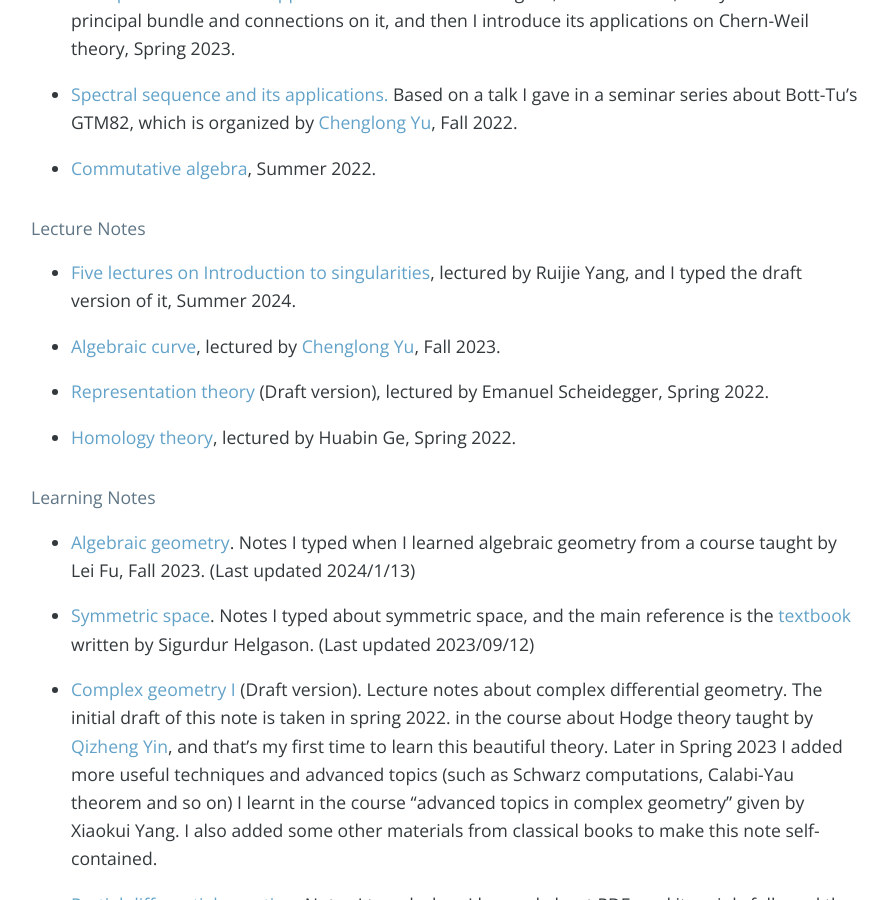
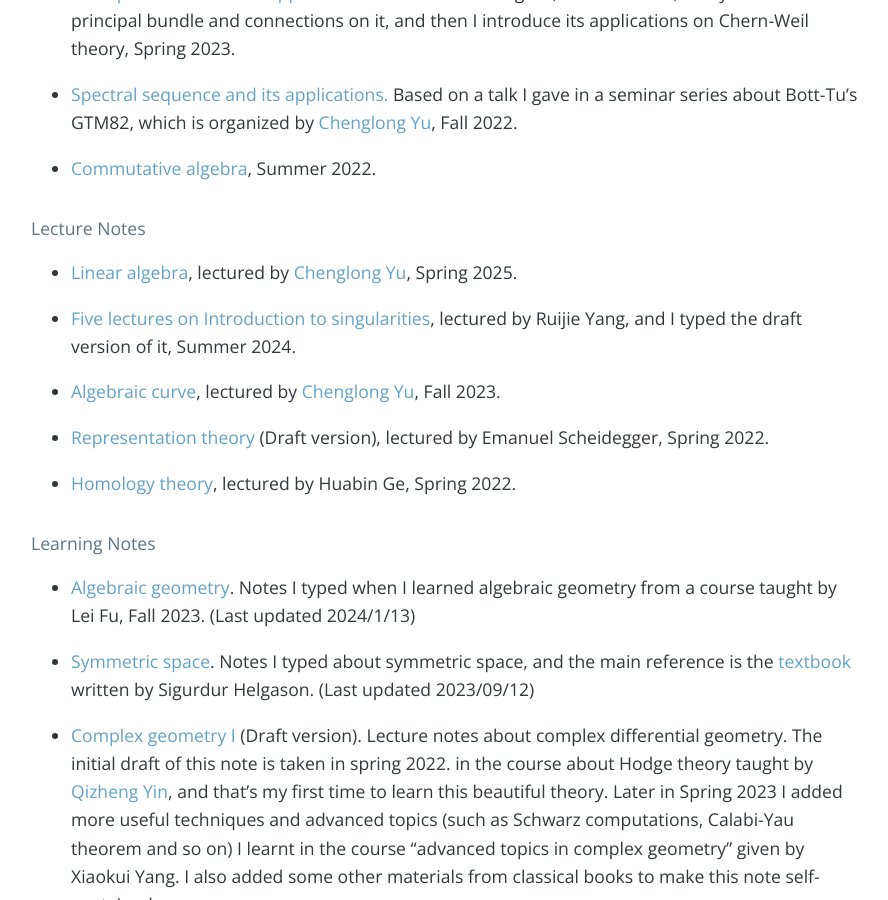
Before and after one commit to bowenl-math/bowenl-math.github.io, a Jekyll site: the page built from index.md, in a window 1280 px wide and 900 px high, scrolled down 1482 px. Shown: the whole window, without its empty margins (193-1081 px from the left). Built offline with Jekyll 4.4.1, drawn with Linux system fonts in a browser that asks for light colours; nearby versions of some CDN libraries; our own code applies the rules of GitHub Pages for plain Markdown files; the list of posts is cut into pages by our own code; comment, search, counter and statistics services are not loaded.

Commit message:
Update index.md

```diff
--- a/index.md
+++ b/index.md
@@ -34,6 +34,8 @@ DREAMS OF LOVE AND HOPE SHALL NEVER DIE!
 
 
 #### Lecture Notes
+* [Linear algebra](notes/2025Spring/linear_algebra.pdf), lectured by [Chenglong Yu](https://chenglongyu.github.io/), Spring 2025.
+
 * [Five lectures on Introduction to singularities](https://drive.google.com/file/d/1TNwJU4qZ8c1ai_CBEsrb2sbbXOeXEMT9/view), lectured by Ruijie
 Yang, and I typed the draft version of it, Summer 2024.
 
```
